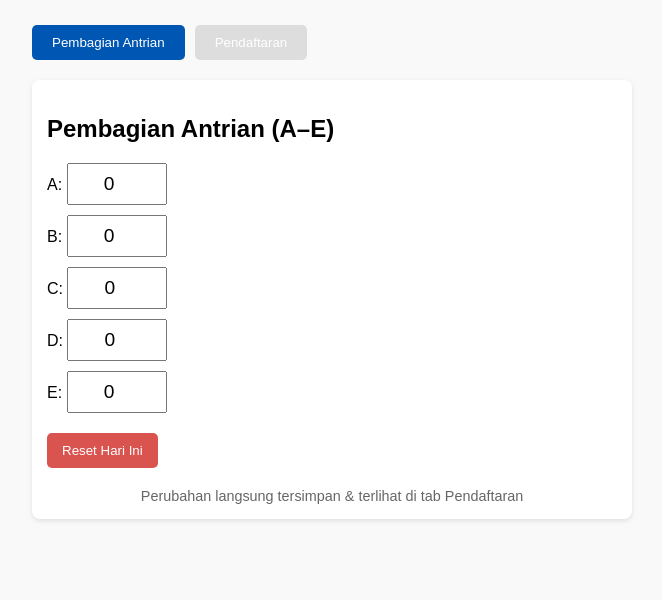
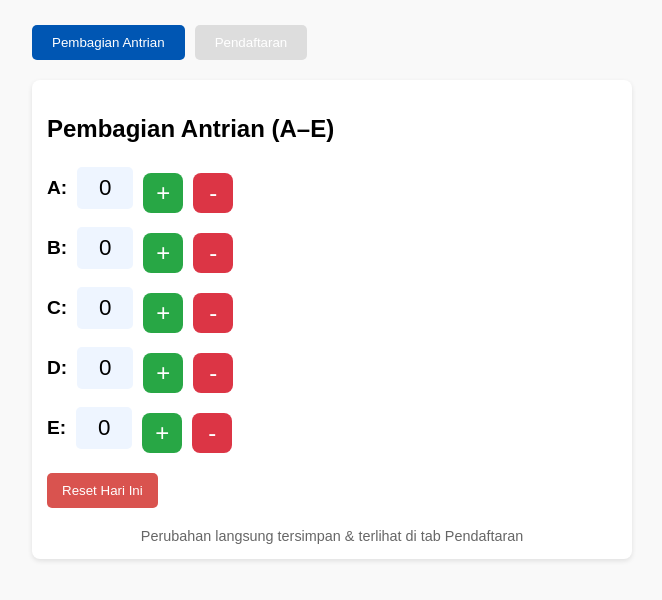
Before and after one commit to cobrabagaskara/antrian-puskesmas, a plain HTML site: page index.html in a window 1280 px wide. Shown: the whole page, without its empty margins (308-970 px from the left). Drawn offline with Linux system fonts and the light colour scheme; no server answers.

Commit message:
Modify title and enhance counter display
Updated title and improved counter UI elements.

```diff
--- a/index.html
+++ b/index.html
@@ -3,7 +3,7 @@
 <head>
   <meta charset="UTF-8" />
   <meta name="viewport" content="width=device-width, initial-scale=1.0"/>
-  <title>Antrian Puskesmas KDW</title>
+  <title>Antrian Puskesmas</title>
   <style>
     body {
       font-family: Arial, sans-serif;
@@ -40,13 +40,47 @@
       display: block;
     }
     .counter {
+      display: flex;
+      align-items: center;
+      gap: 10px;
       margin: 10px 0;
     }
-    input[type="number"] {
-      width: 80px;
+    .counter-label {
+      font-weight: bold;
+      font-size: 1.2em;
+    }
+    .counter-value {
+      font-size: 1.4em;
+      min-width: 40px;
+      text-align: center;
       padding: 8px;
-      font-size: 1.2em;
-      text-align: center;
+      background: #eef5ff;
+      border-radius: 5px;
+    }
+    .btn-plus, .btn-minus {
+      width: 40px;
+      height: 40px;
+      border: none;
+      border-radius: 8px;
+      font-size: 1.5em;
+      cursor: pointer;
+      display: flex;
+      align-items: center;
+      justify-content: center;
+    }
+    .btn-plus {
+      background: #28a745;
+      color: white;
+    }
+    .btn-minus {
+      background: #dc3545;
+      color: white;
+    }
+    .btn-plus:hover {
+      background: #218838;
+    }
+    .btn-minus:hover {
+      background: #c82333;
     }
     .display-row {
       font-size: 1.4em;
@@ -86,24 +120,34 @@
   <div id="tab1" class="tab-content active">
     <h2>Pembagian Antrian (A–E)</h2>
     <div class="counter">
-      <label>A: </label>
-      <input type="number" id="input-A" min="0" value="0">
+      <span class="counter-label">A:</span>
+      <span class="counter-value" id="value-A">0</span>
+      <button class="btn-plus" data-letter="A">+</button>
+      <button class="btn-minus" data-letter="A">-</button>
     </div>
     <div class="counter">
-      <label>B: </label>
-      <input type="number" id="input-B" min="0" value="0">
+      <span class="counter-label">B:</span>
+      <span class="counter-value" id="value-B">0</span>
+      <button class="btn-plus" data-letter="B">+</button>
+      <button class="btn-minus" data-letter="B">-</button>
     </div>
     <div class="counter">
-      <label>C: </label>
-      <input type="number" id="input-C" min="0" value="0">
+      <span class="counter-label">C:</span>
+      <span class="counter-value" id="value-C">0</span>
+      <button class="btn-plus" data-letter="C">+</button>
+      <button class="btn-minus" data-letter="C">-</button>
     </div>
     <div class="counter">
-      <label>D: </label>
-      <input type="number" id="input-D" min="0" value="0">
+      <span class="counter-label">D:</span>
+      <span class="counter-value" id="value-D">0</span>
+      <button class="btn-plus" data-letter="D">+</button>
+      <button class="btn-minus" data-letter="D">-</button>
     </div>
     <div class="counter">
-      <label>E: </label>
-      <input type="number" id="input-E" min="0" value="0">
+      <span class="counter-label">E:</span>
+      <span class="counter-value" id="value-E">0</span>
+      <button class="btn-plus" data-letter="E">+</button>
+      <button class="btn-minus" data-letter="E">-</button>
     </div>
     <button id="reset-btn">Reset Hari Ini</button>
     <div class="footer">Perubahan langsung tersimpan & terlihat di tab Pendaftaran</div>
@@ -158,7 +202,6 @@
         const data = snapshot.val();
         const lastReset = data?.lastReset || 0;
         if (!isSameDay(lastReset)) {
-          // Reset ke 0 semua
           const resetData = { A: 0, B: 0, C: 0, D: 0, E: 0, lastReset: Date.now() };
           ref.set(resetData);
         }
@@ -179,13 +222,21 @@
       });
     });
 
-    // === INPUT & SIMPAN (Tab 1) ===
-    const inputs = ['A', 'B', 'C', 'D', 'E'];
-    inputs.forEach(letter => {
-      const el = document.getElementById(`input-${letter}`);
-      el.addEventListener('input', () => {
-        const value = parseInt(el.value) || 0;
-        ref.child(letter).set(value);
+    // === TOMBOL + DAN - ===
+    document.querySelectorAll('.btn-plus, .btn-minus').forEach(btn => {
+      btn.addEventListener('click', () => {
+        const letter = btn.getAttribute('data-letter');
+        const valueEl = document.getElementById(`value-${letter}`);
+        let currentValue = parseInt(valueEl.textContent) || 0;
+
+        if (btn.classList.contains('btn-plus')) {
+          currentValue++;
+        } else if (btn.classList.contains('btn-minus') && currentValue > 0) {
+          currentValue--;
+        }
+
+        valueEl.textContent = currentValue;
+        ref.child(letter).set(currentValue);
       });
     });
 
@@ -200,12 +251,12 @@
     // === TAMPILKAN REAL-TIME (Tab 2) ===
     ref.on('value', snapshot => {
       const data = snapshot.val() || {};
-      inputs.forEach(letter => {
+      ['A','B','C','D','E'].forEach(letter => {
         const displayEl = document.getElementById(`display-${letter}`);
-        const inputEl = document.getElementById(`input-${letter}`);
+        const valueEl = document.getElementById(`value-${letter}`);
         const value = data[letter] || 0;
         if (displayEl) displayEl.textContent = `${letter}: ${value}`;
-        if (inputEl) inputEl.value = value;
+        if (valueEl) valueEl.textContent = value;
       });
     });
   </script>
```
